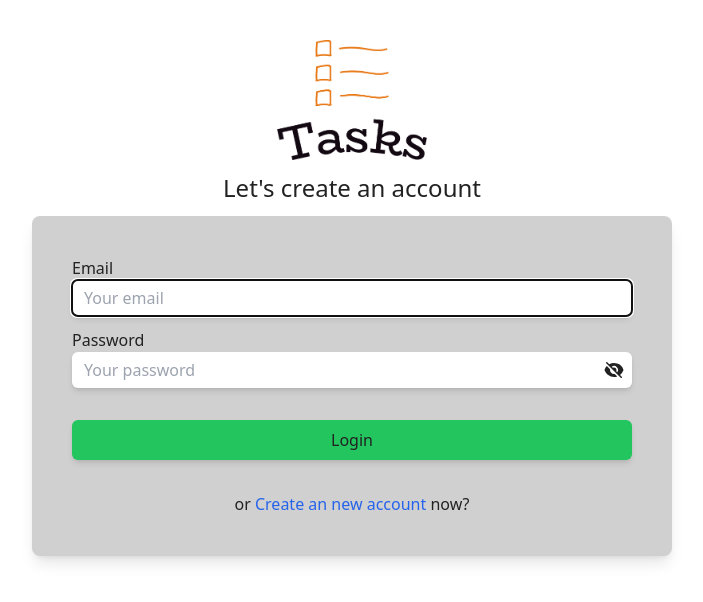
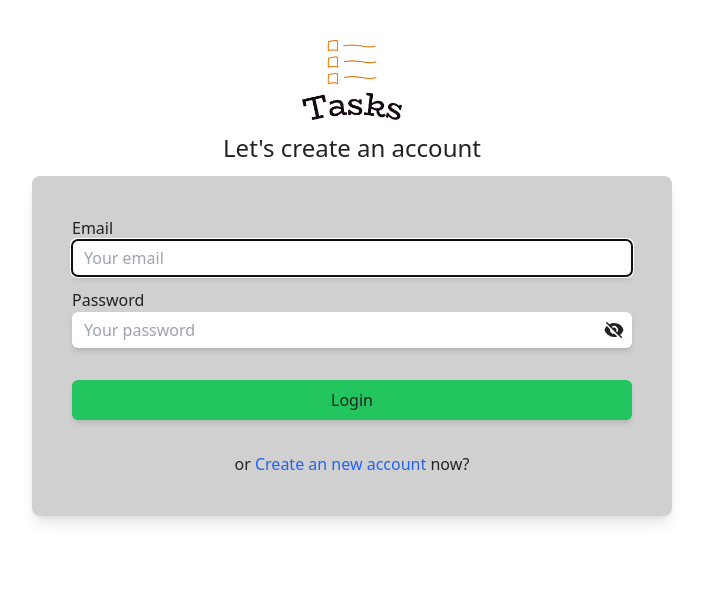
Before and after one commit to vanhuyvo1997/my-task, a Next.js app: page /login in a window 1280 px wide. Shown: the top 602 px of the page, without its empty margins (288-991 px from the left). Built offline with nearby package versions, Linux system fonts and the light colour scheme.

Commit message:
change logo size

```diff
--- a/app/(not-authenticated)/(auth)/layout.tsx
+++ b/app/(not-authenticated)/(auth)/layout.tsx
@@ -4,7 +4,7 @@ import Logo from '../../_components/layouts/logo';
 export default function AuthLayout({ children }: Readonly<{ children: React.ReactNode }>) {
     return (
         <div className="mt-10 mx-auto max-w-screen-sm flex flex-col items-center gap-3">
-            <Link href={'/'}><Logo width={'150'} /></Link>
+            <Link href={'/'}><Logo width={'100'} /></Link>
             <h1 className='text-2xl'>Let&apos;s create an account</h1>
             <div className="md:rounded-lg shadow-lg w-full p-10 bg-login-form-background-light dark:bg-login-form-background-dark">
                 {children}
```
